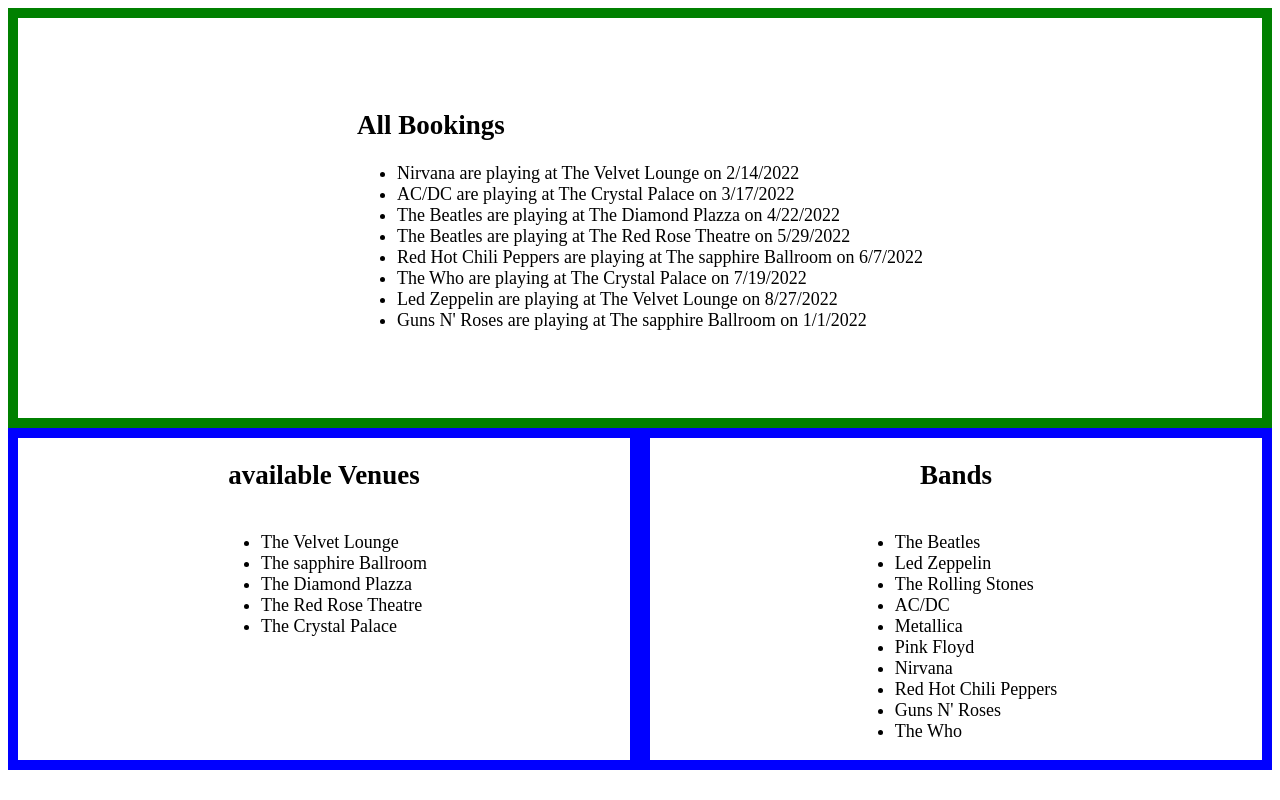
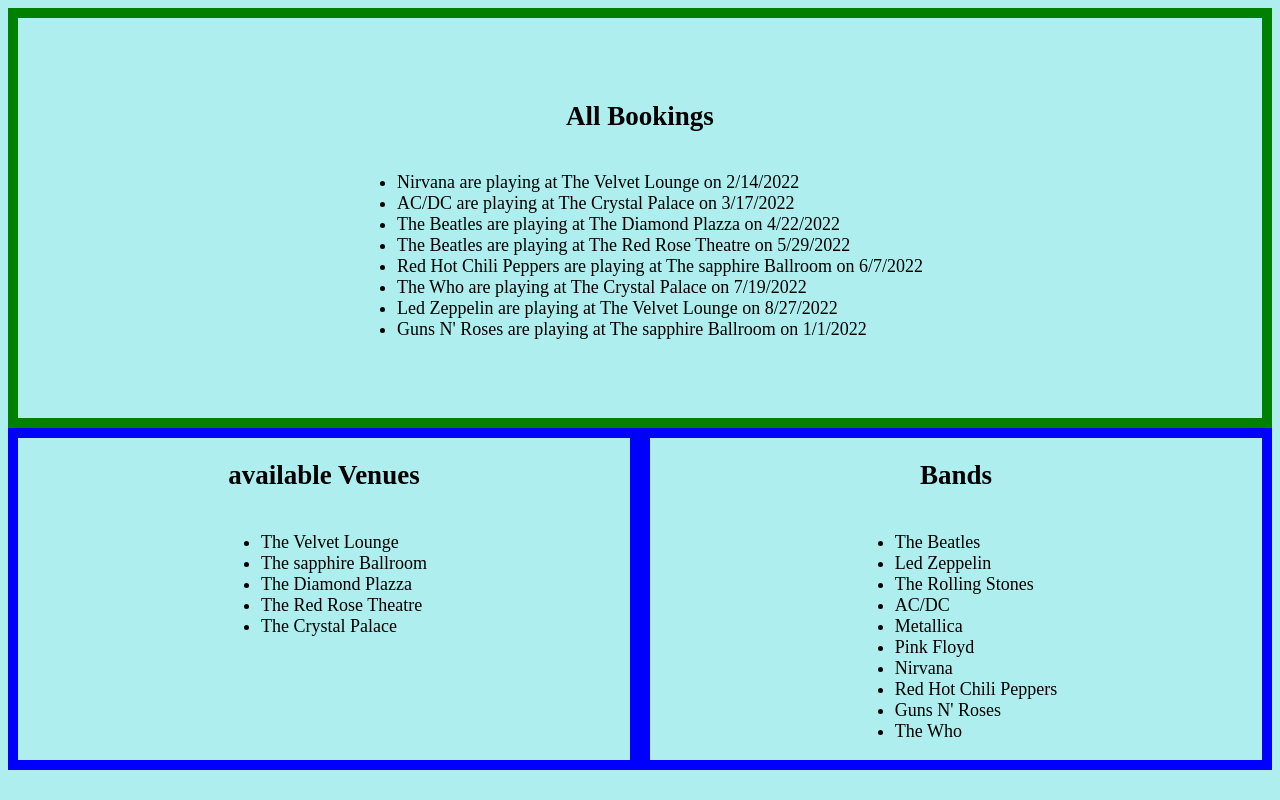
Before and after one commit to loganbelew2/Tour-some-sugar, a plain HTML site: page src/index.html in a window 1280 px wide. Drawn offline with Linux system fonts and the light colour scheme.

Commit message:
styling changes

```diff
--- a/src/styles/main.css
+++ b/src/styles/main.css
@@ -23,4 +23,14 @@
 }
 body {
     font-size: large;
+    background-color:paleturquoise ;
 }
+
+.topSection {
+    display: flex;
+    flex-flow: column wrap;
+}
+
+.topSection h2 {
+    align-self: center;
+}
```
